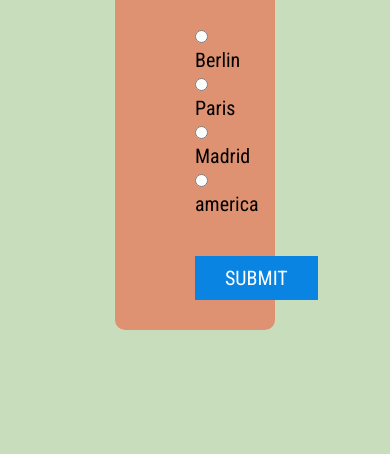
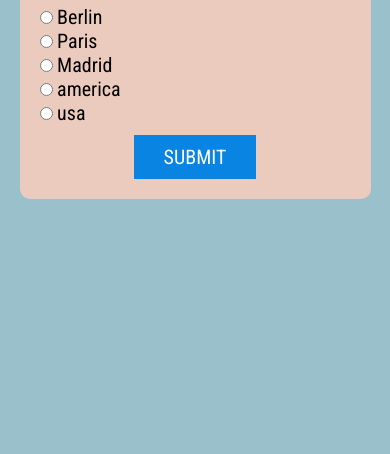
Before and after one commit to ManishaBuragohain/QUIZ_JAVASCRIPT, a plain HTML site: page quiz/index.html in a window 390 px wide. Shown: the part 390-844 px from the top of the page. Drawn offline with Linux system fonts and the light colour scheme.

Commit message:
added responsive for all the devices

```diff
--- a/quiz/index.html
+++ b/quiz/index.html
@@ -27,6 +27,11 @@
             <input type="radio" id="ans4" name="answer" class="answer" />
             <label for="ans4" id="option4">Answer option</label>
           </li>
+
+          <li>
+            <input type="radio" id="ans5" name="answer" class="answer" />
+            <label for="ans5" id="option5">Answer option</label>
+          </li>
         </ul>
         <button id="submit" class="btn">submit</button>
         <div id="showScore" class="scoreArea"></div>
@@ -35,33 +40,46 @@
     <script>
       var quizDB = [
         {
-          question: "Q.What is the capital of France?",
+          question: "Q1. What is the capital of France?",
 
           a: "Berlin",
           b: "Paris",
           c: "Madrid",
           d: "america",
+          e: "usa",
           ans: "ans2",
         },
 
         {
-          question: "Q.Which planet is known as the Red Planet?",
+          question: "Q2. Which planet is known as the Red Planet?",
 
           a: "Earth",
           b: "Mars",
           c: "Venus",
           d: "saturn",
+          e: "neptune",
           ans: "ans2",
         },
 
         {
-          question: "Q.What is the largest mammal in the world?",
+          question: "Q3. What is the largest mammal in the world?",
 
           a: "Elephant",
           b: "Blue Whale",
           c: "Giraffe",
           d: "tiger",
+          e: "crow",
           ans: "ans2",
+        },
+
+        {
+          question: "Q5. What is the currency of Brazil?",
+          a: "Euro",
+          b: "Yen",
+          c: "Real",
+          d: "Peso",
+          e: "dollar",
+          ans: "ans3", // Correct answer is the third option
         },
       ];
 
@@ -70,6 +88,8 @@
       const option2 = document.querySelector("#option2");
       const option3 = document.querySelector("#option3");
       const option4 = document.querySelector("#option4");
+      const option5 = document.querySelector("#option5");
+
       const submit = document.querySelector("#submit");
       const answers = document.querySelectorAll(".answer");
       const showScore = document.querySelector("#showScore");
@@ -85,6 +105,7 @@
         option2.innerText = questionList.b;
         option3.innerText = questionList.c;
         option4.innerText = questionList.d;
+        option5.innerText = questionList.e;
 
         // option3.innerText = questionList.c;
       };
@@ -98,37 +119,32 @@
           if (currentElement.checked) {
             answer = currentElement.id;
           }
-
-
         });
         return answer;
       };
 
       submit.addEventListener("click", () => {
         const checkedAnswer = getCheckAnswer();
-        console.log(checkedAnswer)
+        console.log(checkedAnswer);
 
-        if(checkedAnswer === quizDB[questionCount].ans){
+        if (checkedAnswer === quizDB[questionCount].ans) {
           score++;
         }
 
         questionCount++;
 
-        if(questionCount < quizDB.length){
+        if (questionCount < quizDB.length) {
           loadQuestion();
-
-        } else{
+        } else {
           showScore.innerHTML = `
           <h3> you scrored  ${score}/${quizDB.length} </h3>
           <button class="btn" onclick="location.reload()"> Play Again  </button>
 
           `;
 
-          showScore.classList.remove('scoreArea');
+          showScore.classList.remove("scoreArea");
         }
-
-
-    });
+      });
     </script>
   </body>
 </html>
--- a/quiz/style.css
+++ b/quiz/style.css
@@ -17,12 +17,12 @@ html {
   min-height: 100vh;
   display: grid;
   place-items: center;
-  background-color: hsl(99, 33%, 80%);
+  background-color: hsl(194, 32%, 70%);
 }
 
 .inner-div {
   width: 40vw;
-  background-color: #df9271;
+  background-color: #ebcbbd;
   padding: 3rem 8rem;
   border-radius: 1rem;
   box-shadow: 0 1rem rem -0.7rem rgba(0, 0, 0, 0.4);
@@ -70,19 +70,38 @@ input {
   box-shadow: 0 1rem rem -0.7rem rgba(0, 0, 0, 0.4);
 }
 
-.scoreArea{
+.scoreArea {
   display: none;
 }
 
-
-#showScore h3{
-
+#showScore h3 {
   font-size: 3rem;
   text-align: center;
 }
 
-#showScore .btn{
+#showScore .btn {
   margin-top: 2rem;
   background-color: #55efc4;
   color: #2d3436;
 }
+
+#showScore .btn:hover {
+  background-color: #00b894;
+  color: #fff;
+}
+
+@media only screen and (max-width: 600px) {
+  .inner-div {
+    width: 90%;
+    padding: 2rem;
+  }
+
+  #submit,
+  .btn {
+    margin-top: 1rem;
+  }
+
+  #showScore {
+    padding: 2rem;
+  }
+}
```
Lines whose indentation alone changed are shown as unchanged.
